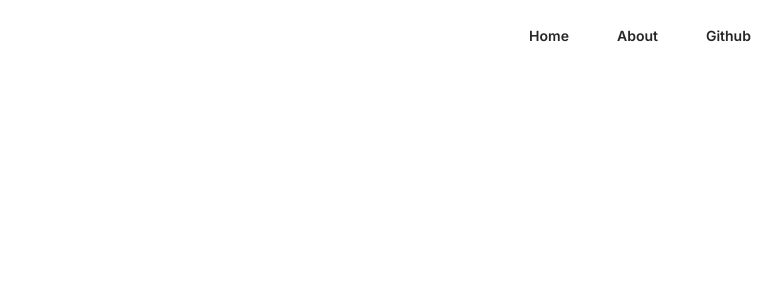
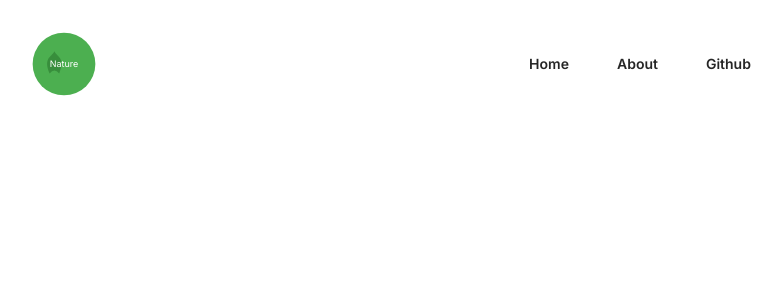
Before and after one commit to MacielG1/nature-project, a Next.js app: page / in a window 1280 px wide. Shown: the top 300 px of the page, without its empty margins (0-782 px from the left). Built offline with nearby package versions, Linux system fonts and the light colour scheme.

Commit message:
added icons

```diff
--- /dev/null
+++ b/src/assets/Icons.tsx
@@ -0,0 +1,73 @@
+import { SVGProps } from 'react';
+
+export const Icons = {
+  logo: (props: SVGProps<SVGSVGElement>) => (
+    <svg
+      xmlns="http://www.w3.org/2000/svg"
+      width={200}
+      height={100}
+      viewBox="0 0 200 100"
+      {...props}
+    >
+      <circle cx="50%" cy="50%" r="62%" fill="#4CAF50" />
+
+      <path
+        d="M70,10 C60,30 35,30 55,80 Q70,60 85,80 C105,30 80,30 70,10"
+        fill="#388E3C"
+      />
+      <text x="50%" y="60%" fontSize={28} fill="white" textAnchor="middle">
+        {'Nature'}
+      </text>
+    </svg>
+  ),
+  hamburgerMenu: (props: SVGProps<SVGSVGElement>) => (
+    <svg
+      xmlns="http://www.w3.org/2000/svg"
+      width="100"
+      height="80"
+      viewBox="0 0 100 80"
+      {...props}
+    >
+      <rect width="100" height="10" rx="5" fill="currentColor" />
+      <rect y="35" width="100" height="10" rx="5" fill="currentColor" />
+      <rect y="70" width="100" height="10" rx="5" fill="currentColor" />
+    </svg>
+  ),
+  close: (props: SVGProps<SVGSVGElement>) => (
+    <svg
+      xmlns="http://www.w3.org/2000/svg"
+      {...props}
+      width="30"
+      height="30"
+      viewBox="0 0 30 30"
+      fill="none"
+    >
+      <circle cx="15" cy="15" r="14" stroke="currentColor" strokeWidth="2" />
+      <line
+        x1="9"
+        y1="9"
+        x2="21"
+        y2="21"
+        stroke="currentColor"
+        strokeWidth="2"
+      />
+      <line
+        x1="9"
+        y1="21"
+        x2="21"
+        y2="9"
+        stroke="currentColor"
+        strokeWidth="2"
+      />
+    </svg>
+  ),
+  GitHub: (props: SVGProps<SVGSVGElement>) => (
+    <svg fill="currentColor" viewBox="0 0 24 24" {...props}>
+      <path
+        fillRule="evenodd"
+        d="M12 2C6.477 2 2 6.484 2 12.017c0 4.425 2.865 8.18 6.839 9.504.5.092.682-.217.682-.483 0-.237-.008-.868-.013-1.703-2.782.605-3.369-1.343-3.369-1.343-.454-1.158-1.11-1.466-1.11-1.466-.908-.62.069-.608.069-.608 1.003.07 1.531 1.032 1.531 1.032.892 1.53 2.341 1.088 2.91.832.092-.647.35-1.088.636-1.338-2.22-.253-4.555-1.113-4.555-4.951 0-1.093.39-1.988 1.029-2.688-.103-.253-.446-1.272.098-2.65 0 0 .84-.27 2.75 1.026A9.564 9.564 0 0112 6.844c.85.004 1.705.115 2.504.337 1.909-1.296 2.747-1.027 2.747-1.027.546 1.379.202 2.398.1 2.651.64.7 1.028 1.595 1.028 2.688 0 3.848-2.339 4.695-4.566 4.943.359.309.678.92.678 1.855 0 1.338-.012 2.419-.012 2.747 0 .268.18.58.688.482A10.019 10.019 0 0022 12.017C22 6.484 17.522 2 12 2z"
+        clipRule="evenodd"
+      />
+    </svg>
+  ),
+};
--- a/src/components/Navbar.tsx
+++ b/src/components/Navbar.tsx
@@ -1,4 +1,5 @@
 'use client';
+import { Icons } from '@/assets/Icons';
 import Link from 'next/link';
 
 export const Navigation = [
@@ -13,7 +14,7 @@ export default function Navbar() {
         <div className="flex lg:flex-1">
           <Link href="#">
             <span className="sr-only">Your Company</span>
-            {/* Logo */}
+            <Icons.logo className="w-16 h-16 my-2" />
           </Link>
         </div>
         <div className="flex gap-x-4 md:gap-x-12">
```
